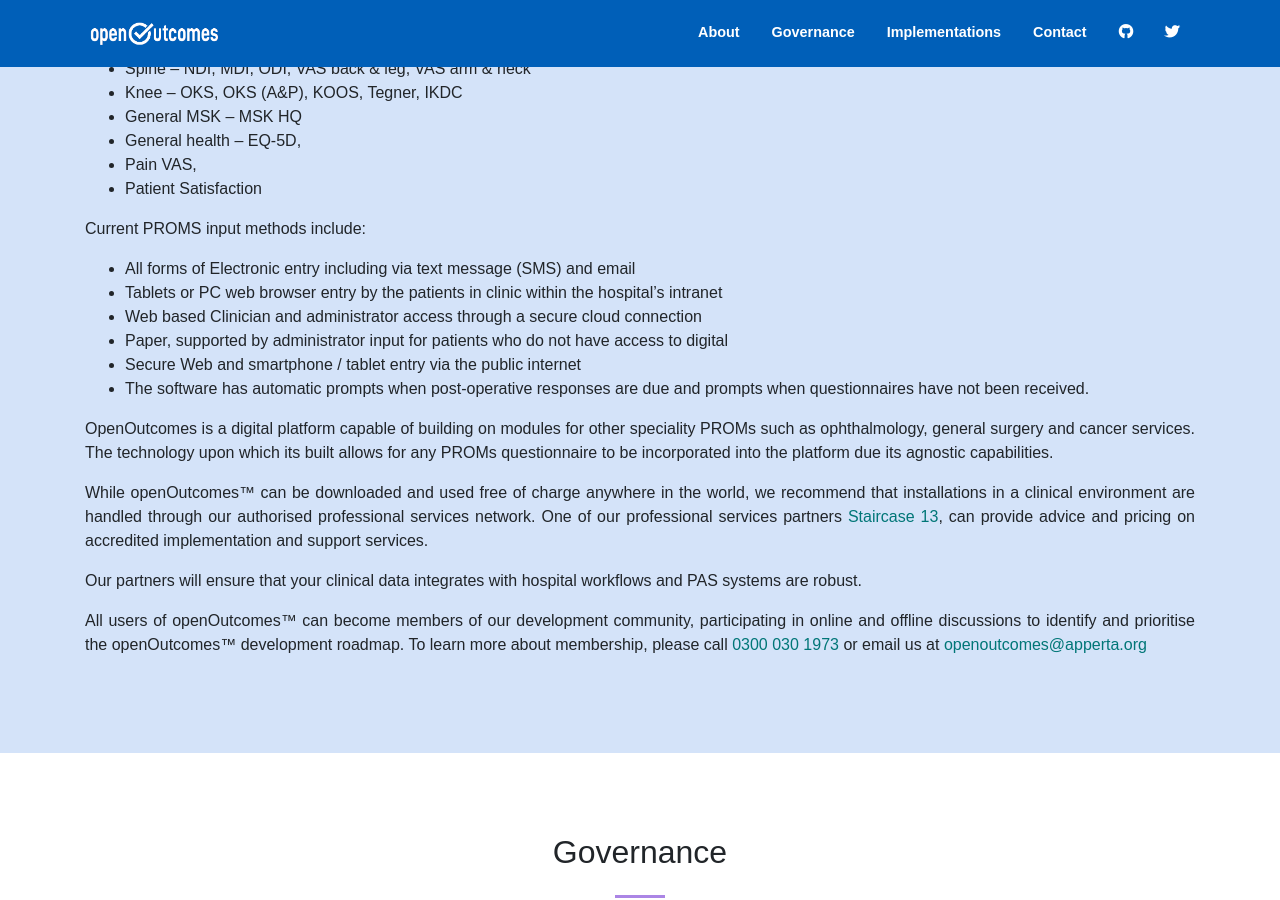
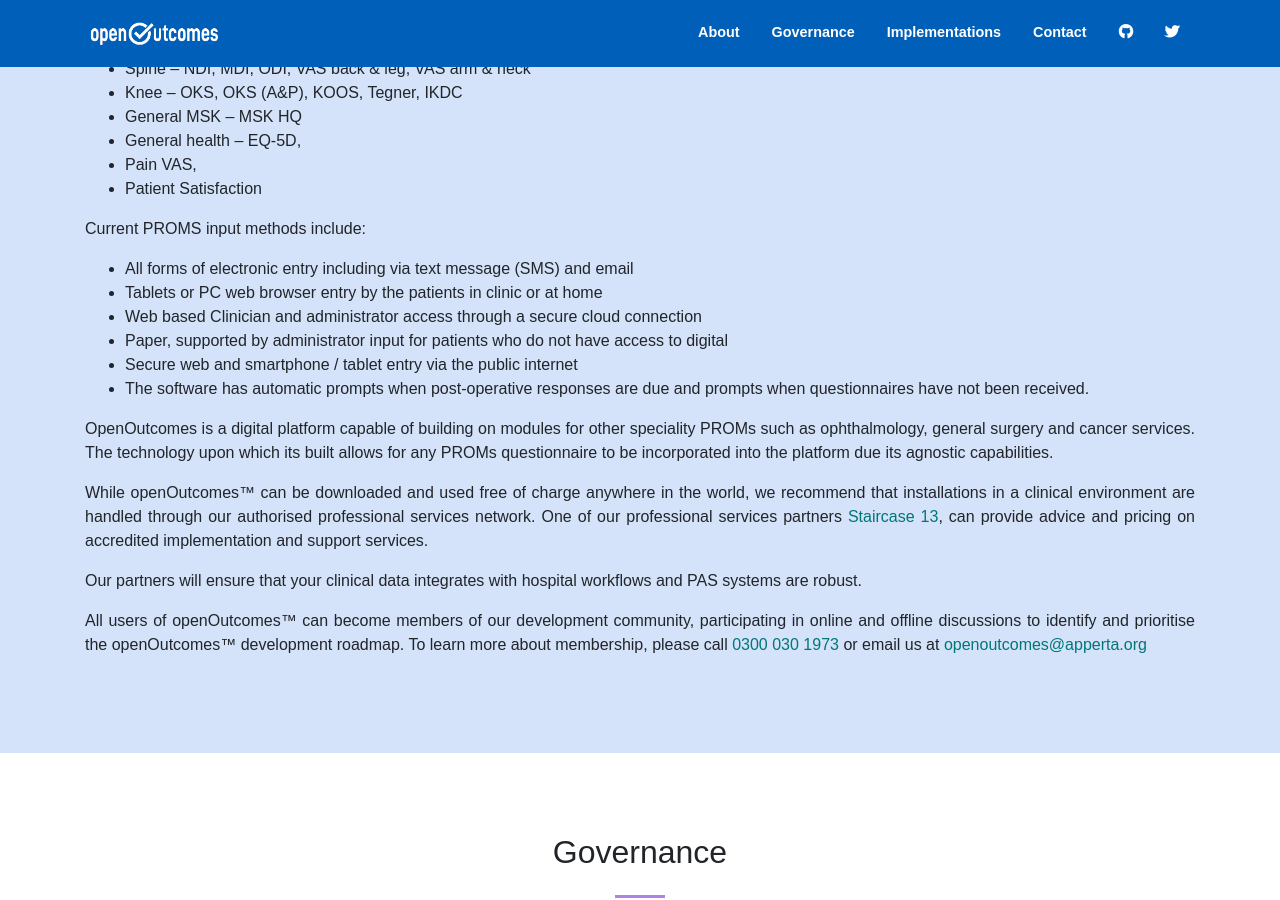
Before and after one commit to openoutcomes/openoutcomes.github.io, a Jekyll site: the page built from index.html, in a window 1280 px wide and 900 px high, scrolled down 1283 px. Built offline with Jekyll 4.4.1, drawn with Linux system fonts in a browser that asks for light colours; nearby versions of some CDN libraries; some web fonts are replaced.

Commit message:
Update index.html

```diff
--- a/index.html
+++ b/index.html
@@ -50,11 +50,11 @@
 
 <p>Current PROMS input methods include:</p>
 <ul align="left">
-    <li>All forms of Electronic entry including via text message (SMS) and email</li>
-    <li>Tablets or PC web browser entry by the patients in clinic within the hospital’s intranet </li>
+    <li>All forms of electronic entry including via text message (SMS) and email</li>
+    <li>Tablets or PC web browser entry by the patients in clinic or at home</li>
     <li>Web based Clinician and administrator access through a secure cloud connection</li>
     <li>Paper, supported by administrator input for patients who do not have access to digital</li>
-    <li>Secure Web and smartphone / tablet entry via the public internet</li>
+    <li>Secure web and smartphone / tablet entry via the public internet</li>
     <li>The software has automatic prompts when post-operative responses are due and prompts when questionnaires have not been received.</li>
 </ul>
 
```
